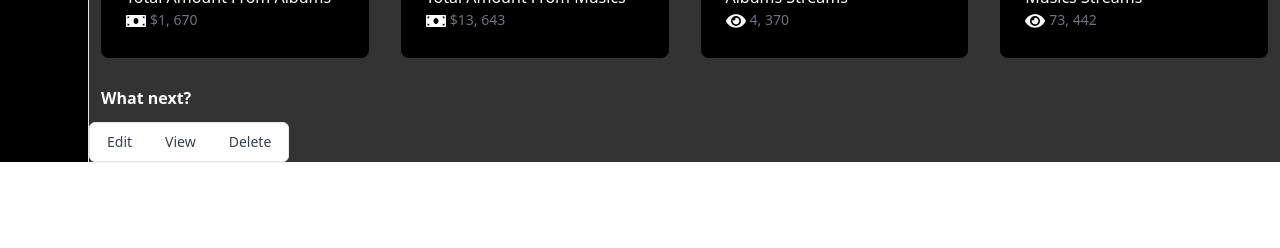
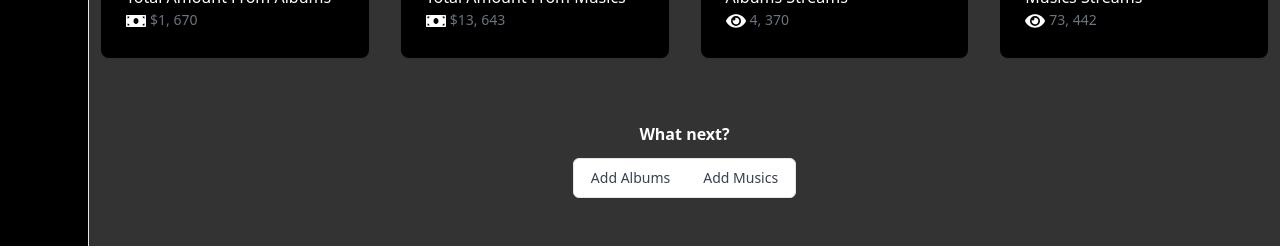
Before and after one commit to kwakyebrilliant/deyplay, a React (Create React App) app: page /dashboard in a window 1280 px wide. Shown: the part 532-780 px from the top of the page. Built offline with nearby package versions, Linux system fonts and the light colour scheme.

Commit message:
dashboard updates

```diff
--- a/src/dashboard/Pages/Dashboard.js
+++ b/src/dashboard/Pages/Dashboard.js
@@ -151,34 +151,23 @@ function Dashboard() {
                     </div>
 
 
-                    <div className='flex m-3 pt-4'>
+                    <div className='flex mt-12 justify-center m-3 pt-4'>
                     <h2 className='text-white font-bold'>
                         What next?
                     </h2>
 
                     </div>
 
-                    <span
-  class="inline-flex -space-x-px overflow-hidden rounded-md border bg-white shadow-sm"
->
-  <button
-    class="inline-block px-4 py-2 text-sm font-medium text-gray-700 hover:bg-gray-50 focus:relative"
-  >
-    Edit
-  </button>
-
-  <button
-    class="inline-block px-4 py-2 text-sm font-medium text-gray-700 hover:bg-gray-50 focus:relative"
-  >
-    View
-  </button>
-
-  <button
-    class="inline-block px-4 py-2 text-sm font-medium text-gray-700 hover:bg-gray-50 focus:relative"
-  >
-    Delete
-  </button>
-</span>
+                    <div className="flex mb-12 justify-center items-center">
+                    <span className="inline-flex justify-center -space-x-px overflow-hidden rounded-md border bg-white shadow-sm">
+                        <button className="inline-block px-4 py-2 text-sm font-medium text-gray-700 hover:bg-gray-50 focus:relative">
+                        Add Albums
+                        </button>
+                        <button className="inline-block px-4 py-2 text-sm font-medium text-gray-700 hover:bg-gray-50 focus:relative">
+                        Add Musics
+                        </button>
+                    </span>
+                    </div>
 
 
 
```
